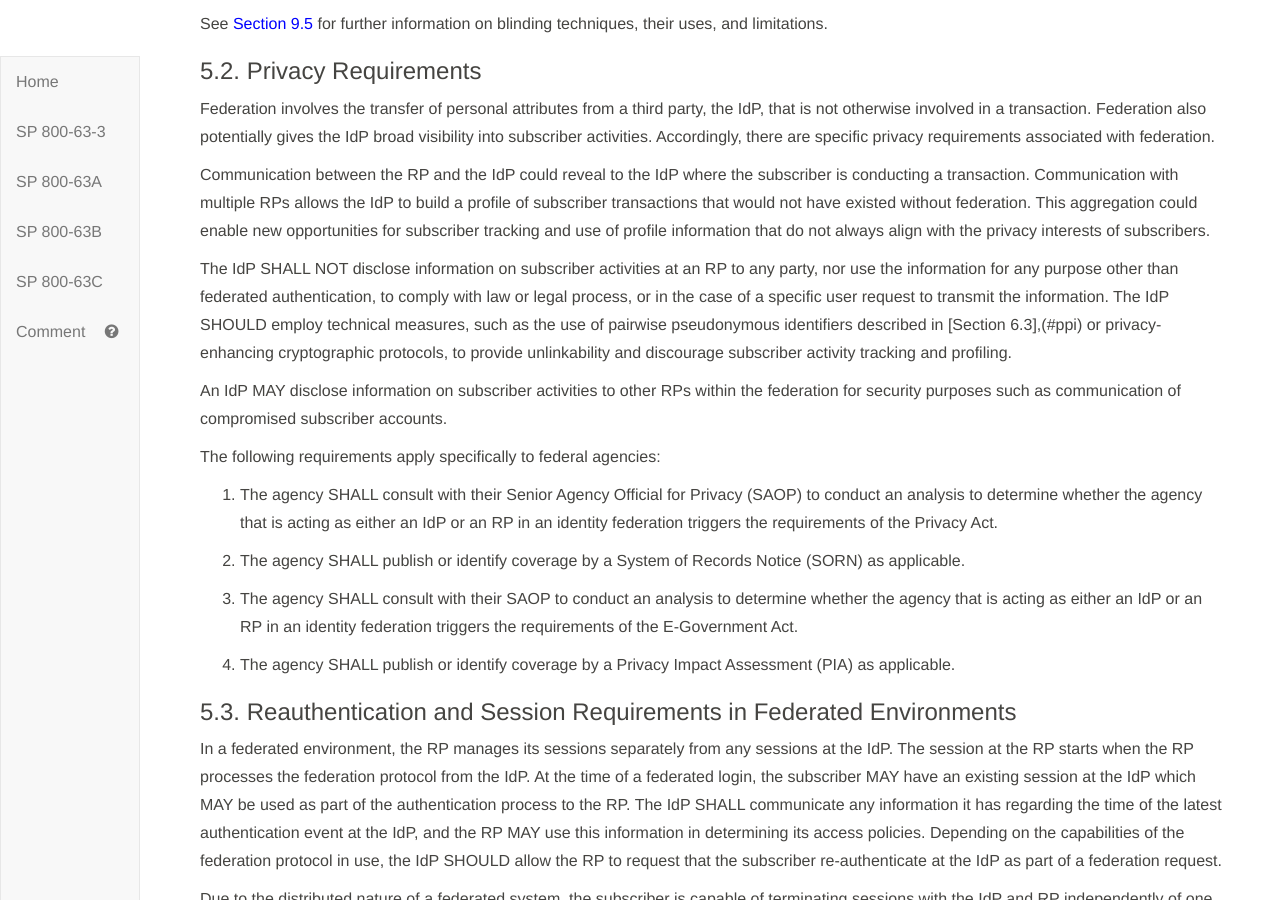
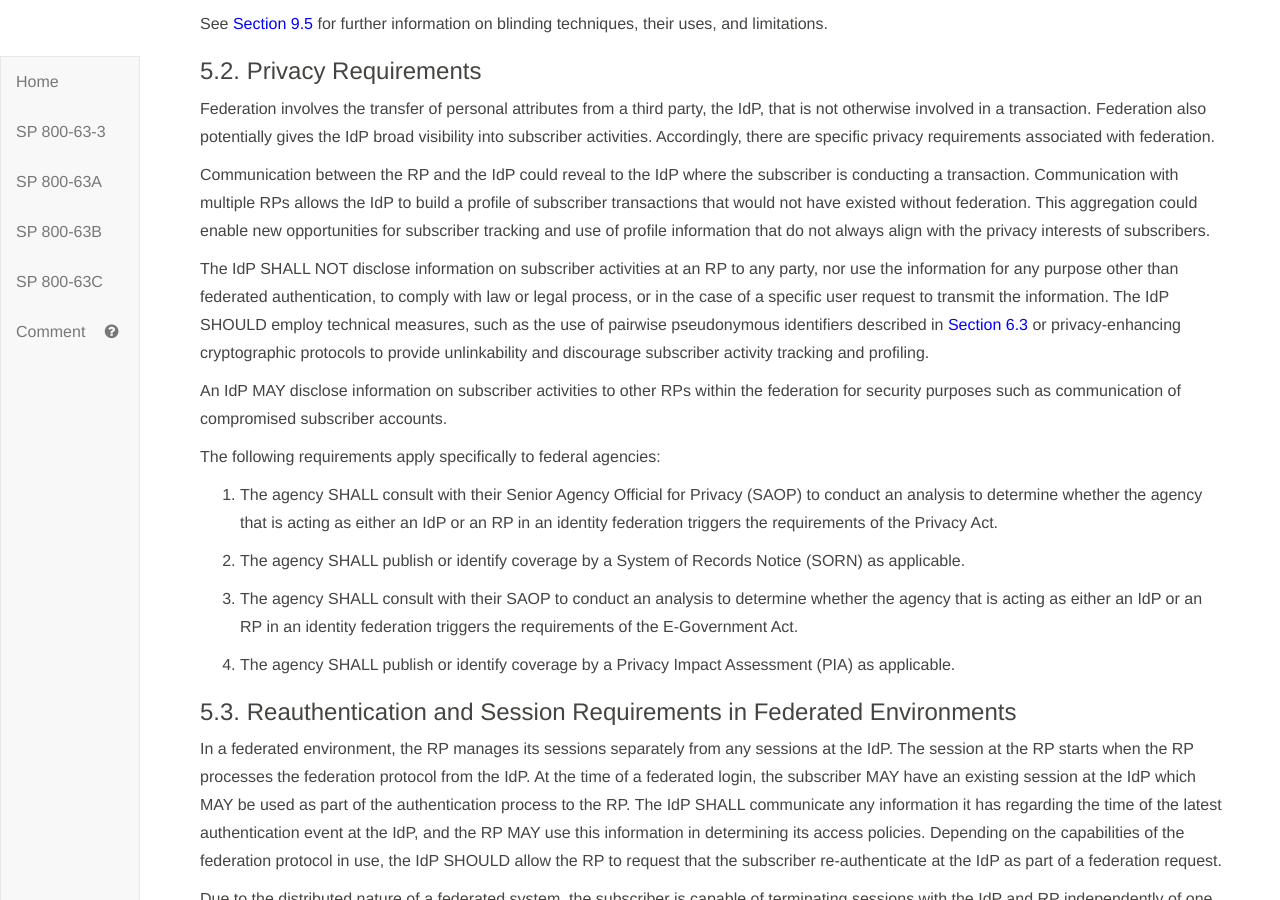
Before and after one commit to usnistgov/800-63-3, a Jekyll site: the page built from sp800-63c/sec5_federation.md, in a window 1280 px wide and 900 px high, scrolled down 2624 px. Built offline with Jekyll 4.4.1, drawn with Linux system fonts in a browser that asks for light colours; our own code applies the rules of GitHub Pages for plain Markdown files.

Commit message:
Minor fixes for second batch of review edits

```diff
--- a/sp800-63c/sec5_federation.md
+++ b/sp800-63c/sec5_federation.md
@@ -86,7 +86,7 @@ Federation involves the transfer of personal attributes from a third party, the
 
 Communication between the RP and the IdP could reveal to the IdP where the subscriber is conducting a transaction. Communication with multiple RPs allows the IdP to build a profile of subscriber transactions that would not have existed without federation. This aggregation could enable new opportunities for subscriber tracking and use of profile information that do not always align with the privacy interests of subscribers.
 
-The IdP SHALL NOT disclose information on subscriber activities at an RP to any party, nor use the information for any purpose other than federated authentication, to comply with law or legal process, or in the case of a specific user request to transmit the information. The IdP SHOULD employ technical measures, such as the use of pairwise pseudonymous identifiers described in [Section 6.3],(#ppi) or privacy-enhancing cryptographic protocols, to provide unlinkability and discourage subscriber activity tracking and profiling.
+The IdP SHALL NOT disclose information on subscriber activities at an RP to any party, nor use the information for any purpose other than federated authentication, to comply with law or legal process, or in the case of a specific user request to transmit the information. The IdP SHOULD employ technical measures, such as the use of pairwise pseudonymous identifiers described in [Section 6.3](#ppi) or privacy-enhancing cryptographic protocols to provide unlinkability and discourage subscriber activity tracking and profiling.
 
 An IdP MAY disclose information on subscriber activities to other RPs within the federation for security purposes such as communication of compromised subscriber accounts.
 
```
Also changed, not shown: sp800-63c/sec1_2_introduction.md (+1 -1 lines), sp800-63c/sec4_fal.md (+1 -1 lines).
